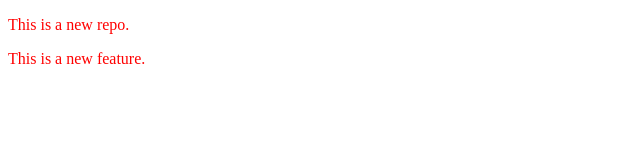
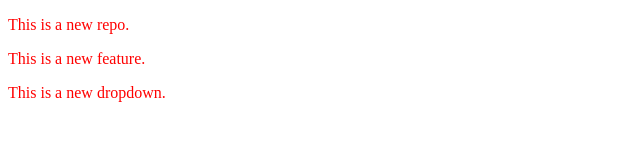
Before and after one commit to Shiva-m-S/local-repo, a plain HTML site: page index.html in a window 1280 px wide. Shown: the whole page, without its empty margins (0-640 px from the left). Drawn offline with Linux system fonts and the light colour scheme.

Commit message:
added dropdown

```diff
--- a/index.html
+++ b/index.html
@@ -9,5 +9,6 @@
 <body>
     <p>This is a new repo.</p>
     <p>This is a new feature.</p>
+    <p>This is a new dropdown.</p>
 </body>
 </html>
```
